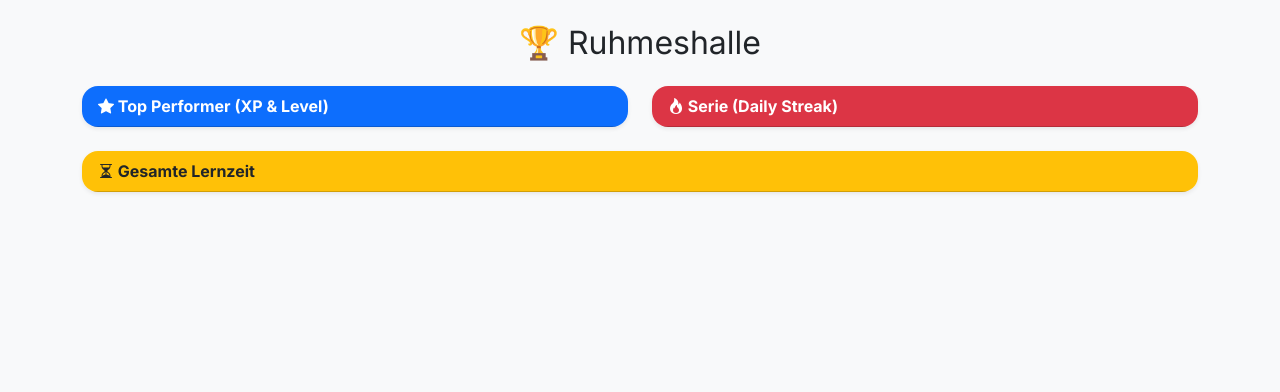
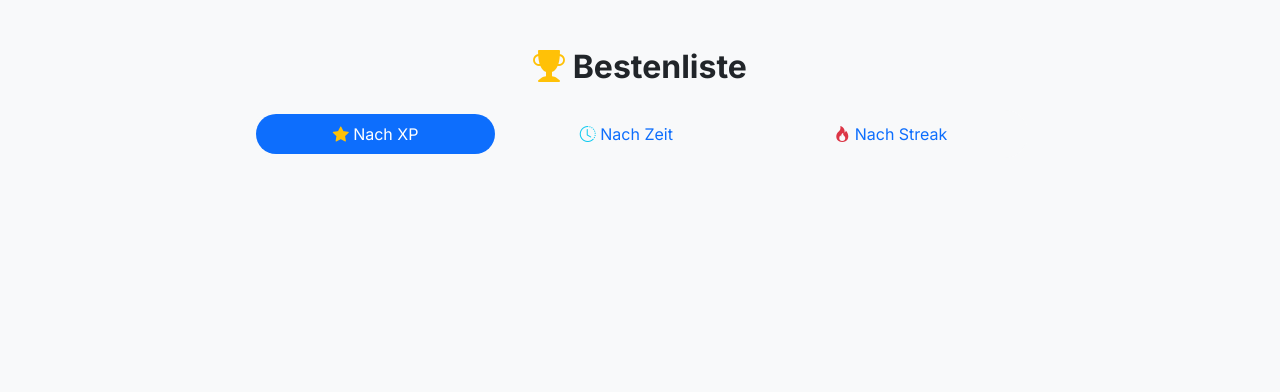
Before and after one commit to bastitopp/topp-nfs, a Flask app: page /leaderboard in a window 1280 px wide. Shown: the part 70-462 px from the top of the page. Run offline with Flask 3, Linux system fonts and the light colour scheme.

Commit message:
Release Version 1.0.2 - Fixes + new Leaderboard

```diff
--- a/app/__init__.py
+++ b/app/__init__.py
@@ -13,7 +13,10 @@ def create_app():
     app.config['SECRET_KEY'] = os.getenv('SECRET_KEY', 'geheimnis_fuer_topp_nfs_dev_key')
     app.config['SQLALCHEMY_DATABASE_URI'] = os.getenv('DATABASE_URL', 'sqlite:///local.db')
     app.config['SQLALCHEMY_TRACK_MODIFICATIONS'] = False
-    app.config['UPLOAD_FOLDER'] = 'static/uploads'
+
+    # FIX: Absoluten Pfad verwenden, damit Docker/Gunicorn den richtigen Ordner treffen
+    app.config['UPLOAD_FOLDER'] = os.path.join(app.root_path, 'static', 'uploads')
+
     app.config['MAX_CONTENT_LENGTH'] = 32 * 1024 * 1024
 
     # --- E-MAIL KONFIGURATION ---
@@ -77,6 +80,4 @@ def create_app():
 
     return app
 
-# --- WICHTIG: Diese Zeile hat gefehlt! ---
-# Sie erstellt die 'app' Variable, die Gunicorn sucht.
 app = create_app()
--- a/app/routes/main.py
+++ b/app/routes/main.py
@@ -80,10 +80,11 @@ def reset_category(category_path):
 
 @bp.route('/leaderboard')
 def leaderboard():
+    # Änderung: Admin ausblenden (username != 'admin')
     return render_template('leaderboard.html',
-                           by_xp=User.query.order_by(User.xp.desc()).limit(10).all(),
-                           by_time=User.query.order_by(User.total_learning_time.desc()).limit(10).all(),
-                           by_streak=User.query.order_by(User.streak.desc()).limit(10).all())
+                           by_xp=User.query.filter(User.username != 'admin').order_by(User.xp.desc()).limit(10).all(),
+                           by_time=User.query.filter(User.username != 'admin').order_by(User.total_learning_time.desc()).limit(10).all(),
+                           by_streak=User.query.filter(User.username != 'admin').order_by(User.streak.desc()).limit(10).all())
 
 @bp.route('/search')
 def search():
--- a/app/templates/leaderboard.html
+++ b/app/templates/leaderboard.html
@@ -1,56 +1,124 @@
 {% extends "layout.html" %}
+
 {% block content %}
-<h2 class="text-center mb-4">🏆 Ruhmeshalle</h2>
-<div class="row g-4">
-    <div class="col-md-6">
-        <div class="card border-primary h-100 shadow-sm">
-            <div class="card-header bg-primary text-white fw-bold">
-                <i class="bi bi-star-fill"></i> Top Performer (XP & Level)
+<div class="container py-4" style="max-width: 800px;">
+    <h2 class="fw-bold mb-4 text-center"><i class="bi bi-trophy-fill text-warning"></i> Bestenliste</h2>
+
+    <ul class="nav nav-pills nav-fill mb-4 gap-2 p-1 bg-light rounded-pill" id="leaderTab" role="tablist">
+        <li class="nav-item">
+            <button class="nav-link active rounded-pill" data-bs-toggle="tab" data-bs-target="#xp">
+                <i class="bi bi-star-fill text-warning"></i> Nach XP
+            </button>
+        </li>
+        <li class="nav-item">
+            <button class="nav-link rounded-pill" data-bs-toggle="tab" data-bs-target="#time">
+                <i class="bi bi-clock-history text-info"></i> Nach Zeit
+            </button>
+        </li>
+        <li class="nav-item">
+            <button class="nav-link rounded-pill" data-bs-toggle="tab" data-bs-target="#streak">
+                <i class="bi bi-fire text-danger"></i> Nach Streak
+            </button>
+        </li>
+    </ul>
+
+    <div class="tab-content">
+        <div class="tab-pane fade show active" id="xp">
+            <div class="list-group shadow-sm">
+                {% for u in by_xp %}
+                    <div class="list-group-item d-flex align-items-center p-3 {{ 'bg-primary bg-opacity-10 border-primary' if current_user.id == u.id }}">
+                        <div class="fs-4 fw-bold me-3 text-muted" style="width: 40px; text-align: center;">
+                            {% if loop.index == 1 %}🥇{% elif loop.index == 2 %}🥈{% elif loop.index == 3 %}🥉{% else %}{{ loop.index }}.{% endif %}
                         </div>
-            <ul class="list-group list-group-flush">
-                {% for u in by_xp %}
-                <li class="list-group-item d-flex justify-content-between align-items-center">
-                    <div>
-                        <span class="fw-bold">#{{ loop.index }}</span> {{ u.username }}
-                        <span class="badge bg-info text-dark ms-2">Lvl {{ u.get_level() }}</span>
+
+                        {% if u.profile_image %}
+                            <img src="{{ u.profile_image }}" class="rounded-circle me-3 border" width="50" height="50" style="object-fit: cover;">
+                        {% else %}
+                            <div class="rounded-circle me-3 bg-secondary bg-opacity-10 d-flex align-items-center justify-content-center text-secondary fw-bold border" style="width: 50px; height: 50px;">
+                                {{ u.username[:2]|upper }}
                             </div>
-                    <strong class="text-primary">{{ u.xp }} XP</strong>
-                </li>
+                        {% endif %}
+
+                        <div class="flex-grow-1">
+                            <h5 class="mb-0 fw-bold">
+                                {{ u.username }}
+                                {% if u.id == current_user.id %} <span class="badge bg-primary ms-1 small">Du</span>{% endif %}
+                            </h5>
+                            {% if u.real_name %}
+                                <div class="small text-muted">{{ u.real_name }}</div>
+                            {% endif %}
+                        </div>
+
+                        <div class="text-end">
+                            <div class="fs-5 fw-bold text-primary">{{ u.xp }} XP</div>
+                            <div class="small text-muted">Level {{ u.get_level() }}</div>
+                        </div>
+                    </div>
                 {% endfor %}
-            </ul>
             </div>
         </div>
 
-    <div class="col-md-6">
-        <div class="card border-danger h-100 shadow-sm">
-            <div class="card-header bg-danger text-white fw-bold">
-                <i class="bi bi-fire"></i> Serie (Daily Streak)
+        <div class="tab-pane fade" id="time">
+             <div class="list-group shadow-sm">
+                {% for u in by_time %}
+                    <div class="list-group-item d-flex align-items-center p-3 {{ 'bg-primary bg-opacity-10 border-primary' if current_user.id == u.id }}">
+                        <div class="fs-4 fw-bold me-3 text-muted" style="width: 40px; text-align: center;">
+                             {% if loop.index == 1 %}🥇{% elif loop.index == 2 %}🥈{% elif loop.index == 3 %}🥉{% else %}{{ loop.index }}.{% endif %}
                         </div>
-            <ul class="list-group list-group-flush">
-                {% for u in by_streak %}
-                <li class="list-group-item d-flex justify-content-between align-items-center">
-                    <span><span class="fw-bold">#{{ loop.index }}</span> {{ u.username }}</span>
-                    <strong class="text-danger">{{ u.streak }} Tage</strong>
-                </li>
+                        {% if u.profile_image %}
+                            <img src="{{ u.profile_image }}" class="rounded-circle me-3 border" width="50" height="50" style="object-fit: cover;">
+                        {% else %}
+                            <div class="rounded-circle me-3 bg-secondary bg-opacity-10 d-flex align-items-center justify-content-center text-secondary fw-bold border" style="width: 50px; height: 50px;">
+                                {{ u.username[:2]|upper }}
+                            </div>
+                        {% endif %}
+                        <div class="flex-grow-1">
+                            <h5 class="mb-0 fw-bold">
+                                {{ u.username }}
+                                {% if u.id == current_user.id %} <span class="badge bg-primary ms-1 small">Du</span>{% endif %}
+                            </h5>
+                             {% if u.real_name %}
+                                <div class="small text-muted">{{ u.real_name }}</div>
+                            {% endif %}
+                        </div>
+                        <div class="text-end">
+                            <div class="fs-5 fw-bold text-info">{{ u.total_learning_time | format_duration }}</div>
+                            <div class="small text-muted">Gelernt</div>
+                        </div>
+                    </div>
                 {% endfor %}
-            </ul>
             </div>
         </div>
 
-    <div class="col-md-12 mt-4">
-        <div class="card border-warning shadow-sm">
-            <div class="card-header bg-warning text-dark fw-bold">
-                <i class="bi bi-hourglass-split"></i> Gesamte Lernzeit
+        <div class="tab-pane fade" id="streak">
+             <div class="list-group shadow-sm">
+                {% for u in by_streak %}
+                    <div class="list-group-item d-flex align-items-center p-3 {{ 'bg-primary bg-opacity-10 border-primary' if current_user.id == u.id }}">
+                        <div class="fs-4 fw-bold me-3 text-muted" style="width: 40px; text-align: center;">
+                             {% if loop.index == 1 %}🥇{% elif loop.index == 2 %}🥈{% elif loop.index == 3 %}🥉{% else %}{{ loop.index }}.{% endif %}
                         </div>
-            <div class="card-body p-0">
-                <ul class="list-group list-group-flush">
-                    {% for u in by_time %}
-                    <li class="list-group-item d-flex justify-content-between align-items-center">
-                        <span><span class="fw-bold">#{{ loop.index }}</span> {{ u.username }}</span>
-                        <span class="text-muted">{{ u.total_learning_time|format_duration }}</span>
-                    </li>
+                        {% if u.profile_image %}
+                            <img src="{{ u.profile_image }}" class="rounded-circle me-3 border" width="50" height="50" style="object-fit: cover;">
+                        {% else %}
+                            <div class="rounded-circle me-3 bg-secondary bg-opacity-10 d-flex align-items-center justify-content-center text-secondary fw-bold border" style="width: 50px; height: 50px;">
+                                {{ u.username[:2]|upper }}
+                            </div>
+                        {% endif %}
+                        <div class="flex-grow-1">
+                            <h5 class="mb-0 fw-bold">
+                                {{ u.username }}
+                                {% if u.id == current_user.id %} <span class="badge bg-primary ms-1 small">Du</span>{% endif %}
+                            </h5>
+                             {% if u.real_name %}
+                                <div class="small text-muted">{{ u.real_name }}</div>
+                            {% endif %}
+                        </div>
+                        <div class="text-end">
+                            <div class="fs-5 fw-bold text-danger">{{ u.streak }} Tage</div>
+                            <div class="small text-muted">Serie</div>
+                        </div>
+                    </div>
                 {% endfor %}
-                </ul>
             </div>
         </div>
     </div>
--- a/app/templates/quiz.html
+++ b/app/templates/quiz.html
@@ -6,6 +6,7 @@
 
 <style>
     .cursor-grab { cursor: grab; }
+    .cursor-zoom { cursor: zoom-in; } /* WICHTIG: Diese Klasse fehlte in alten Versionen */
     .flip-card { background-color: transparent; width: 100%; height: 450px; perspective: 1000px; }
     .flip-card-inner { position: relative; width: 100%; height: 100%; text-align: center; transition: transform 0.6s; transform-style: preserve-3d; }
     .flip-card.flipped .flip-card-inner { transform: rotateY(180deg); }
```
Also changed, not shown: app/templates/exam.html (+18 -0 lines), app_data/uploads/atmungssystem-kehlkopf.jpeg (added). Lines whose indentation alone changed are shown as unchanged.
